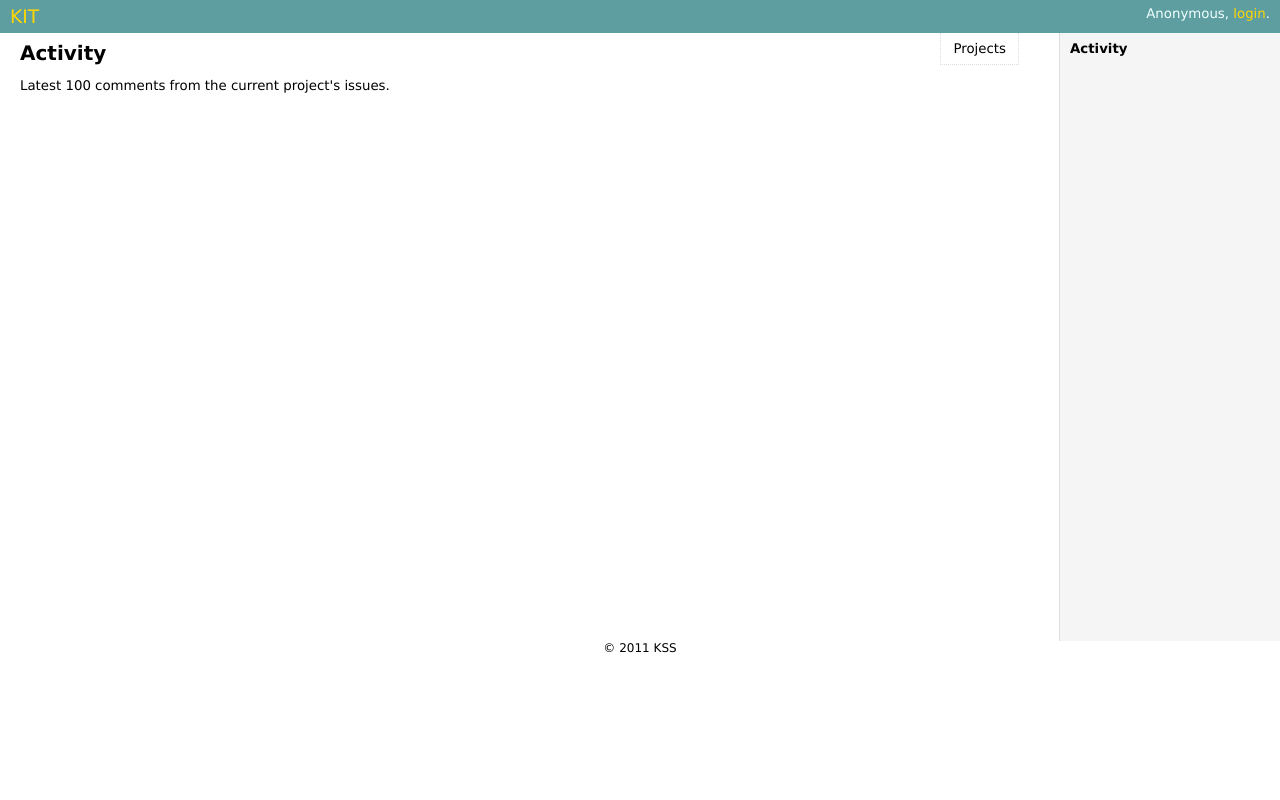
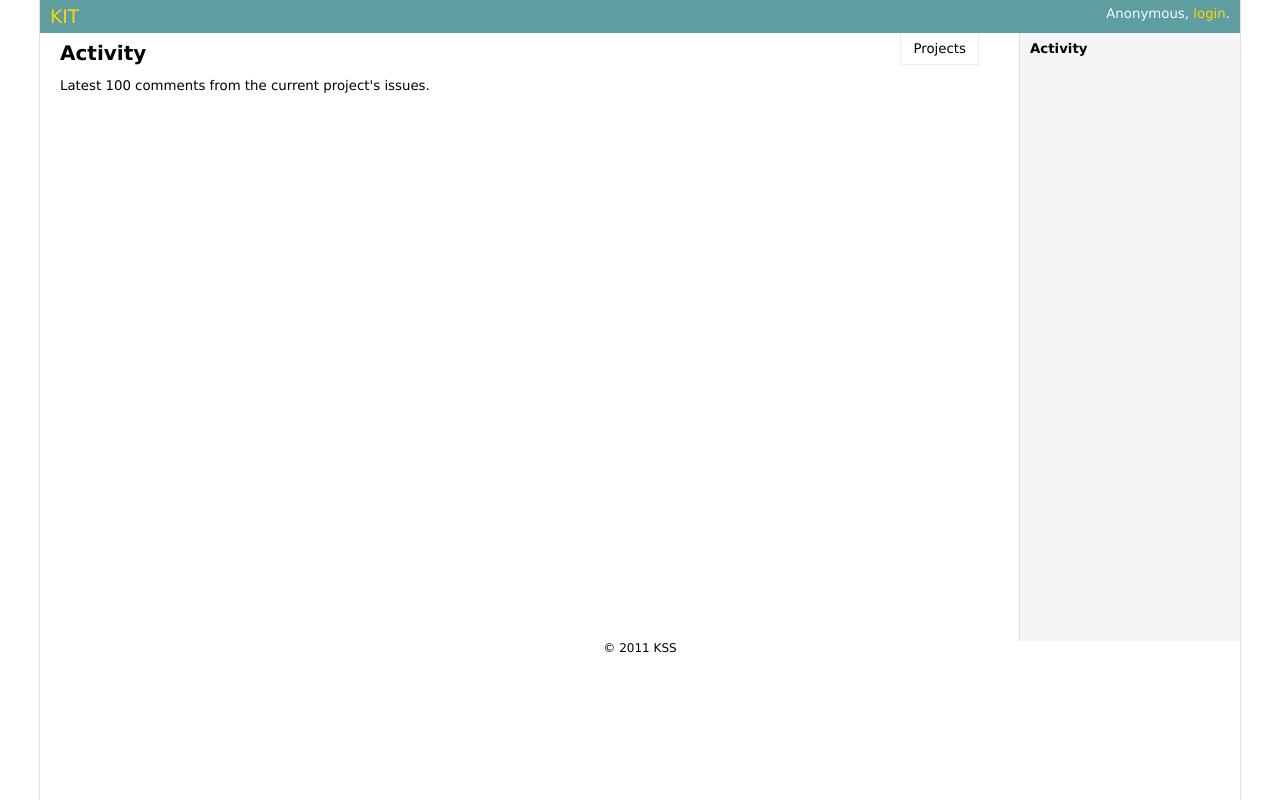
Before and after one commit to alexef/kit, a Django app: template kit/resources/templates/activity/stream.html in a window 1280 px wide. Run offline with Django 3.2, Linux system fonts and the light colour scheme; the template is opened without the code that fills it, so the values that code supplies are empty.

Commit message:
[css] max-width: 1200px

```diff
--- a/kit/resources/static/styles.css
+++ b/kit/resources/static/styles.css
@@ -13,6 +13,12 @@
 }
 code {
     font-family: monospace;
+}
+body {
+    max-width: 1200px;
+    margin: 0 auto;
+    border-left: 1px solid #ddd;
+    border-right: 1px solid #ddd;
 }
 #header {
     background-color: #5f9ea0;
```
